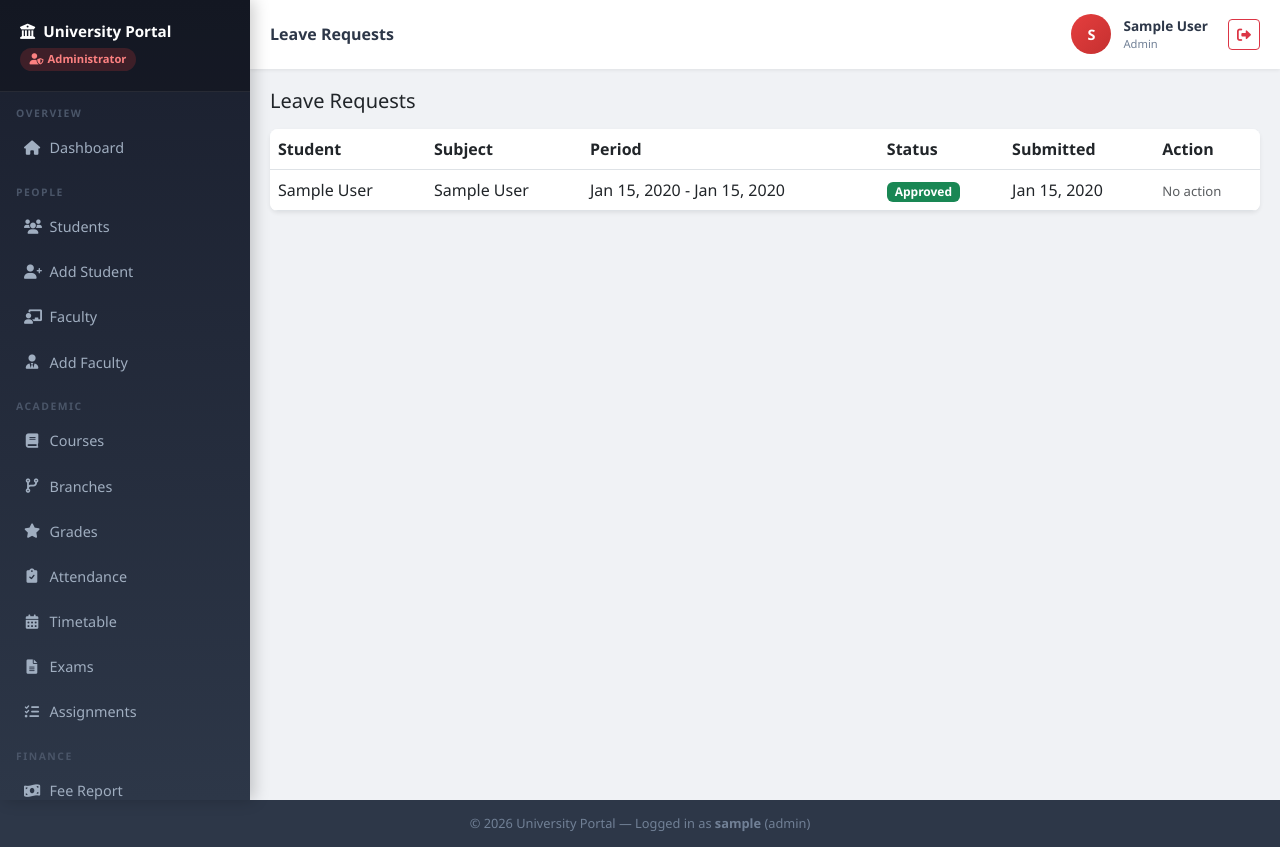
After one commit to venkatram-77/-university-portal, a Django app: page /leave-requests/ in a window 1280 px wide. The commit adds this page. Run offline with Django 5.2, Linux system fonts and the light colour scheme; a user stored in the database is signed in; tables that the repository leaves empty hold one stand-in row (values such as "Sample post").

Commit message:
Add leave requests, admin health check, and update admin credentials

```diff
--- a/student_dashboard/admin.py
+++ b/student_dashboard/admin.py
@@ -1,5 +1,5 @@
 from django.contrib import admin
-from .models import Branch, Course, Student, Grade, Attendance, Faculty, UserRole, FeePayment, Assignment, Timetable, ExamSchedule, Notice, Event, Fee, Department, Enrollment, Submission
+from .models import Branch, Course, Student, Grade, Attendance, Faculty, UserRole, FeePayment, Assignment, Timetable, ExamSchedule, Notice, Event, Fee, Department, Enrollment, Submission, LeaveRequest
 
 admin.site.register(Branch)
 admin.site.register(Course)
@@ -18,3 +18,4 @@ admin.site.register(ExamSchedule)
 admin.site.register(Notice)
 admin.site.register(Event)
 admin.site.register(Fee)
+admin.site.register(LeaveRequest)
--- a/student_dashboard/templates/attendance.html
+++ b/student_dashboard/templates/attendance.html
@@ -4,9 +4,12 @@
 {% block content %}
 <div class="d-flex justify-content-between align-items-center mb-3">
     <h5 class="mb-0">Attendance Records</h5>
+    {% if role != 'student' %}
     <a href="{% url 'attendance_mark' %}" class="btn btn-primary btn-sm"><i class="fas fa-plus me-1"></i>Mark Attendance</a>
+    {% endif %}
 </div>
 
+{% if role != 'student' %}
     <div class="bg-white rounded-3 shadow-sm p-3 mb-3">
         <form method="get" class="d-flex gap-2 flex-wrap align-items-end">
             <div>
@@ -23,6 +26,7 @@
             <button type="submit" class="btn btn-sm btn-outline-primary">Filter</button>
         </form>
     </div>
+    {% endif %}
 
 <div class="bg-white rounded-3 shadow-sm overflow-hidden">
     <table class="table table-hover mb-0">
--- a/student_dashboard/templates/base.html
+++ b/student_dashboard/templates/base.html
@@ -8,7 +8,16 @@
     <link href="https://cdn.jsdelivr.net/npm/bootstrap@5.3.0/dist/css/bootstrap.min.css" rel="stylesheet">
     <link rel="stylesheet" href="https://cdnjs.cloudflare.com/ajax/libs/font-awesome/6.0.0/css/all.min.css">
     <style>
-        body { background: #f0f2f5; font-family: 'Segoe UI', sans-serif; margin: 0; }
+        body {
+            background: #f0f2f5;
+            font-family: 'Segoe UI', sans-serif;
+            margin: 0;
+            min-height: 100vh;
+            overflow-x: hidden;
+        }
+        body.sidebar-open {
+            overflow: hidden;
+        }
         .sidebar {
             width: 250px; position: fixed; left: 0; top: 0; bottom: 0;
             background: linear-gradient(180deg, #1a1f2e 0%, #2d3748 100%);
@@ -34,10 +43,11 @@
             letter-spacing: 1.5px; color: #4a5568; font-weight: 700;
         }
         .sidebar .nav-link {
-            color: #a0aec0; padding: 0.55rem 1rem;
+            color: #a0aec0; padding: 0.6rem 1rem;
             margin: 0.1rem 0.5rem; border-radius: 8px;
-            font-size: 0.85rem; display: flex; align-items: center;
+            font-size: 0.9rem; display: flex; align-items: center;
             gap: 0.6rem; transition: all 0.2s; text-decoration: none;
+            min-height: 42px;
         }
         .sidebar .nav-link:hover, .sidebar .nav-link.active {
             background: rgba(102,126,234,0.25); color: #fff;
@@ -57,37 +67,51 @@
             display: block;
             opacity: 1;
         }
-        .main-content { margin-left: 250px; min-height: 100vh; display: flex; flex-direction: column; }
+        .main-content {
+            margin-left: 250px;
+            min-height: 100vh;
+            display: flex;
+            flex-direction: column;
+            width: calc(100% - 250px);
+        }
         .topbar {
-            background: white; padding: 0.75rem 1.5rem;
+            background: white; padding: 0.9rem 1.25rem;
             box-shadow: 0 1px 4px rgba(0,0,0,0.08);
             display: flex; justify-content: space-between; align-items: center;
-            position: sticky; top: 0; z-index: 100;
+            position: sticky; top: 0; z-index: 100; gap: 0.8rem;
         }
         .topbar-title { font-weight: 700; color: #2d3748; font-size: 1rem; margin: 0; }
-        .user-info { display: flex; align-items: center; gap: 0.75rem; }
+        .user-info { display: flex; align-items: center; gap: 0.75rem; margin-left: auto; flex-wrap: wrap; justify-content: flex-end; }
         .avatar {
-            width: 32px; height: 32px; border-radius: 50%;
+            width: 40px; height: 40px; border-radius: 50%;
             display: flex; align-items: center; justify-content: center;
-            font-weight: 700; font-size: 0.8rem; color: white;
+            font-weight: 700; font-size: 0.9rem; color: white;
+            flex-shrink: 0;
         }
         .avatar-admin { background: linear-gradient(135deg, #e53e3e, #c53030); }
         .avatar-faculty { background: linear-gradient(135deg, #38a169, #276749); }
         .avatar-student { background: linear-gradient(135deg, #667eea, #764ba2); }
-        .content-area { padding: 1.5rem; flex: 1; }
+        .content-area { padding: 1.25rem; flex: 1; }
         footer { background: #2d3748; color: #718096; text-align: center; padding: 0.875rem; font-size: 0.8rem; }
-        @media (max-width: 768px) {
+        @media (max-width: 991px) {
             .sidebar {
-                width: 100%; position: fixed; height: 100vh; top: 0; left: 0;
+                width: min(86vw, 280px);
                 transform: translateX(-100%);
-                box-shadow: none; max-width: 100%;
+                box-shadow: none;
             }
             .sidebar.open { transform: translateX(0); }
-            .main-content { margin-left: 0; }
+            .main-content { margin-left: 0; width: 100%; }
             .content-area { padding: 1rem; }
-            .topbar { padding: 0.75rem 1rem; }
+            .topbar { padding: 0.8rem 1rem; }
             .sidebar .nav-link { margin: 0.1rem 0.75rem; }
             .sidebar-footer { padding-bottom: 1.25rem; }
+        }
+        @media (max-width: 576px) {
+            .content-area { padding: 0.85rem; }
+            .topbar { padding: 0.75rem 0.85rem; }
+            .topbar-title { font-size: 0.95rem; }
+            .user-info { gap: 0.5rem; }
+            .user-info > div:last-child { display: none; }
         }
     </style>
     {% block extra_css %}{% endblock %}
@@ -138,6 +162,7 @@
         <ul class="nav flex-column">
             <li><a class="nav-link" href="{% url 'notice_board' %}"><i class="fas fa-bullhorn"></i> Notices</a></li>
             <li><a class="nav-link" href="{% url 'events' %}"><i class="fas fa-calendar-day"></i> Events</a></li>
+            <li><a class="nav-link" href="{% url 'leave_requests' %}"><i class="fas fa-envelope-open-text"></i> Leave Requests</a></li>
         </ul>
         <div class="sidebar-section">System</div>
         <ul class="nav flex-column">
@@ -169,6 +194,7 @@
         <ul class="nav flex-column">
             <li><a class="nav-link" href="{% url 'notice_board' %}"><i class="fas fa-bullhorn"></i> Notices</a></li>
             <li><a class="nav-link" href="{% url 'events' %}"><i class="fas fa-calendar-day"></i> Events</a></li>
+            <li><a class="nav-link" href="{% url 'leave_requests' %}"><i class="fas fa-envelope-open-text"></i> Leave Requests</a></li>
         </ul>
 
         <!-- STUDENT MENU -->
@@ -190,6 +216,7 @@
             <li><a class="nav-link" href="{% url 'fee_report' %}"><i class="fas fa-money-bill-wave"></i> My Fees</a></li>
             <li><a class="nav-link" href="{% url 'notice_board' %}"><i class="fas fa-bullhorn"></i> Notices</a></li>
             <li><a class="nav-link" href="{% url 'events' %}"><i class="fas fa-calendar-day"></i> Events</a></li>
+            <li><a class="nav-link" href="{% url 'leave_requests' %}"><i class="fas fa-envelope-open-text"></i> Leave Request</a></li>
         </ul>
         {% endif %}
     </div>
@@ -238,9 +265,17 @@
     function toggleSidebar() {
         sidebar.classList.toggle('open');
         overlay.classList.toggle('active');
+        document.body.classList.toggle('sidebar-open');
     }
     if (mobileMenuBtn) mobileMenuBtn.addEventListener('click', toggleSidebar);
     if (overlay) overlay.addEventListener('click', toggleSidebar);
+    document.querySelectorAll('.sidebar .nav-link').forEach(link => {
+        link.addEventListener('click', () => {
+            if (window.innerWidth <= 991) {
+                toggleSidebar();
+            }
+        });
+    });
 </script>
 {% block extra_js %}{% endblock %}
 </body>
--- a/student_dashboard/templates/grades.html
+++ b/student_dashboard/templates/grades.html
@@ -4,7 +4,9 @@
 {% block content %}
 <div class="d-flex justify-content-between align-items-center mb-3">
     <h5 class="mb-0">Grades</h5>
+    {% if role != 'student' %}
     <a href="{% url 'grade_add' %}" class="btn btn-primary btn-sm"><i class="fas fa-plus me-1"></i>Add Grade</a>
+    {% endif %}
 </div>
 
 <div class="bg-white rounded-3 shadow-sm p-3 mb-3">
--- /dev/null
+++ b/student_dashboard/templates/leave_requests.html
@@ -0,0 +1,107 @@
+{% extends 'base.html' %}
+{% block title %}Leave Requests{% endblock %}
+{% block page_title %}Leave Requests{% endblock %}
+{% block content %}
+<div class="d-flex justify-content-between align-items-center mb-3">
+    <h5 class="mb-0">Leave Requests</h5>
+    {% if role == 'student' %}
+    <a href="{% url 'leave_request_add' %}" class="btn btn-primary btn-sm"><i class="fas fa-envelope-open-text me-1"></i>Request Leave</a>
+    {% endif %}
+</div>
+
+<div class="bg-white rounded-3 shadow-sm overflow-hidden">
+    <table class="table table-hover mb-0">
+        <thead style="background:#f7fafc;">
+            <tr>
+                <th>Student</th>
+                <th>Subject</th>
+                <th>Period</th>
+                <th>Status</th>
+                <th>Submitted</th>
+                <th>Action</th>
+            </tr>
+        </thead>
+        <tbody>
+            {% for request in leave_requests %}
+            <tr>
+                <td>{{ request.student.user.get_full_name|default:request.student.user.username }}</td>
+                <td>{{ request.subject }}</td>
+                <td>
+                    {% if request.start_date and request.end_date %}
+                        {{ request.start_date|date:'M d, Y' }} - {{ request.end_date|date:'M d, Y' }}
+                    {% elif request.start_date %}
+                        {{ request.start_date|date:'M d, Y' }}
+                    {% else %}
+                        N/A
+                    {% endif %}
+                </td>
+                <td>
+                    <span class="badge {% if request.status == 'approved' %}bg-success{% elif request.status == 'rejected' %}bg-danger{% else %}bg-warning text-dark{% endif %}">{{ request.get_status_display }}</span>
+                </td>
+                <td>{{ request.created_at|date:'M d, Y' }}</td>
+                <td>
+                    {% if role != 'student' %}
+                        {% if request.status == 'pending' %}
+                            <button class="btn btn-xs btn-outline-success" data-bs-toggle="modal" data-bs-target="#approveModal{{ request.id }}">Approve</button>
+                            <button class="btn btn-xs btn-outline-danger" data-bs-toggle="modal" data-bs-target="#rejectModal{{ request.id }}">Reject</button>
+                        {% else %}
+                            <span class="text-muted" style="font-size:0.82rem;">No action</span>
+                        {% endif %}
+                    {% endif %}
+                </td>
+            </tr>
+            {% if role != 'student' %}
+            <div class="modal fade" id="approveModal{{ request.id }}" tabindex="-1" aria-labelledby="approveModalLabel{{ request.id }}" aria-hidden="true">
+                <div class="modal-dialog modal-dialog-centered">
+                    <div class="modal-content">
+                        <form method="post" action="{% url 'leave_request_approve' request.pk %}">
+                            {% csrf_token %}
+                            <div class="modal-header">
+                                <h5 class="modal-title" id="approveModalLabel{{ request.id }}">Approve Leave</h5>
+                                <button type="button" class="btn-close" data-bs-dismiss="modal" aria-label="Close"></button>
+                            </div>
+                            <div class="modal-body">
+                                <div class="mb-3">
+                                    <label class="form-label">Response Note</label>
+                                    <textarea name="response_note" class="form-control" rows="3"></textarea>
+                                </div>
+                            </div>
+                            <div class="modal-footer">
+                                <button type="button" class="btn btn-secondary" data-bs-dismiss="modal">Cancel</button>
+                                <button type="submit" class="btn btn-success">Approve</button>
+                            </div>
+                        </form>
+                    </div>
+                </div>
+            </div>
+            <div class="modal fade" id="rejectModal{{ request.id }}" tabindex="-1" aria-labelledby="rejectModalLabel{{ request.id }}" aria-hidden="true">
+                <div class="modal-dialog modal-dialog-centered">
+                    <div class="modal-content">
+                        <form method="post" action="{% url 'leave_request_reject' request.pk %}">
+                            {% csrf_token %}
+                            <div class="modal-header">
+                                <h5 class="modal-title" id="rejectModalLabel{{ request.id }}">Reject Leave</h5>
+                                <button type="button" class="btn-close" data-bs-dismiss="modal" aria-label="Close"></button>
+                            </div>
+                            <div class="modal-body">
+                                <div class="mb-3">
+                                    <label class="form-label">Response Note</label>
+                                    <textarea name="response_note" class="form-control" rows="3"></textarea>
+                                </div>
+                            </div>
+                            <div class="modal-footer">
+                                <button type="button" class="btn btn-secondary" data-bs-dismiss="modal">Cancel</button>
+                                <button type="submit" class="btn btn-danger">Reject</button>
+                            </div>
+                        </form>
+                    </div>
+                </div>
+            </div>
+            {% endif %}
+            {% empty %}
+            <tr><td colspan="6" class="text-center text-muted py-4">No leave requests found.</td></tr>
+            {% endfor %}
+        </tbody>
+    </table>
+</div>
+{% endblock %}
--- a/student_dashboard/urls.py
+++ b/student_dashboard/urls.py
@@ -2,6 +2,7 @@ from django.urls import path
 from . import views
 
 urlpatterns = [
+    path('healthz/', views.health_check, name='health_check'),
     path('signup/', views.user_signup, name='signup'),
     path('login/', views.user_login, name='login'),
     path('logout/', views.user_logout, name='logout'),
@@ -47,6 +48,12 @@ urlpatterns = [
     path('fees/', views.fee_report, name='fee_report'),
     path('fees/pay/<int:pk>/', views.fee_pay, name='fee_pay'),
 
+    # Leave Requests
+    path('leave-requests/', views.leave_requests, name='leave_requests'),
+    path('leave-requests/add/', views.leave_request_add, name='leave_request_add'),
+    path('leave-requests/<int:pk>/approve/', views.leave_request_approve, name='leave_request_approve'),
+    path('leave-requests/<int:pk>/reject/', views.leave_request_reject, name='leave_request_reject'),
+
     # Communication
     path('notices/', views.notice_board, name='notice_board'),
     path('notices/add/', views.notice_add, name='notice_add'),
--- a/student_dashboard/views.py
+++ b/student_dashboard/views.py
@@ -8,10 +8,17 @@ from django.contrib.auth.models import User
 from django.db.models import Avg, Sum, Count, Q
 from django.utils import timezone
 from functools import wraps
+from django.http import JsonResponse
 from .models import (
     Student, Course, Branch, Grade, Attendance, Faculty, UserRole,
-    FeePayment, Assignment, Timetable, ExamSchedule, Notice, Event, Fee
+    FeePayment, Assignment, Timetable, ExamSchedule, Notice, Event, Fee,
+    LeaveRequest
 )
+
+
+# ---------- Health Check ----------
+def health_check(request):
+    return JsonResponse({'status': 'ok'})
 
 
 # ---------- Role Helpers ----------
@@ -54,6 +61,7 @@ def user_login(request):
         identifier = request.POST.get('username', '').strip()
         password = request.POST.get('password')
         role_tab = request.POST.get('role_tab', 'student')
+        normalized = identifier.replace(' ', '').replace('-', '').replace('+', '')
         user = authenticate(request, username=identifier, password=password)
         if user is None and identifier:
             if '@' in identifier:
@@ -61,14 +69,17 @@ def user_login(request):
                 if email_user:
                     user = authenticate(request, username=email_user.username, password=password)
             if user is None:
-                normalized = identifier.replace(' ', '').replace('-', '').replace('+', '')
                 if normalized.isdigit():
-                    student = Student.objects.filter(phone=identifier).first()
-                    faculty = Faculty.objects.filter(phone=identifier).first()
+                    student = Student.objects.filter(phone=normalized).first()
+                    faculty = Faculty.objects.filter(phone=normalized).first()
                     if student:
                         user = authenticate(request, username=student.user.username, password=password)
                     elif faculty:
                         user = authenticate(request, username=faculty.user.username, password=password)
+            if user is None:
+                username_user = User.objects.filter(username__iexact=identifier).first()
+                if username_user:
+                    user = authenticate(request, username=username_user.username, password=password)
         if user is not None:
             actual_role = get_role(user)
             # Validate role tab matches actual role
@@ -105,33 +116,42 @@ def forgot_password(request):
         # Find user by email or username
         user = None
         if '@' in identifier:
-            user = User.objects.filter(email=identifier).first()
+            user = User.objects.filter(email__iexact=identifier).first()
         else:
-            user = User.objects.filter(username=identifier).first()
-            if not user:
-                # try phone via student/faculty
+            normalized = identifier.replace(' ', '').replace('-', '').replace('+', '')
+            user = User.objects.filter(username__iexact=identifier).first()
+            if not user and normalized.isdigit():
                 try:
-                    s = Student.objects.get(phone=identifier)
+                    s = Student.objects.get(phone=normalized)
                     user = s.user
                 except Student.DoesNotExist:
                     try:
-                        f = Faculty.objects.get(phone=identifier)
+                        f = Faculty.objects.get(phone=normalized)
                         user = f.user
                     except Faculty.DoesNotExist:
                         pass
         if not user:
             return render(request, 'forgot_password.html', {'error': 'No account found with that email, username or phone number.'})
+        if not user.email:
+            return render(request, 'forgot_password.html', {
+                'error': 'No email address is registered for this account. Contact the administrator for help.'
+            })
         otp = str(random.randint(100000, 999999))
         request.session['reset_otp'] = otp
         request.session['reset_user_id'] = user.id
-        # Send OTP via email (prints to console in dev)
-        send_mail(
-            'University Portal - Password Reset OTP',
-            f'Your OTP for password reset is: {otp}\n\nValid for this session only.',
-            'noreply@university.com',
-            [user.email],
-            fail_silently=True,
-        )
+        try:
+            send_mail(
+                'University Portal - Password Reset OTP',
+                f'Your OTP for password reset is: {otp}\n\nValid for this session only.',
+                'noreply@university.com',
+                [user.email],
+                fail_silently=False,
+            )
+        except Exception as exc:
+            print(f'Password reset email error: {exc}')
+            return render(request, 'forgot_password.html', {
+                'error': 'Unable to send reset OTP. Please contact the administrator or configure email settings.'
+            })
         print(f'\n[PASSWORD RESET OTP] User: {user.username} | OTP: {otp}\n')
         return redirect('verify_otp')
     return render(request, 'forgot_password.html')
@@ -477,8 +497,20 @@ def profile(request):
 
 
 # ---------- Grades (faculty/admin enter, student views own) ----------
-@faculty_or_admin_required
+@login_required
 def grades(request):
+    role = get_role(request.user)
+    if role == 'student':
+        try:
+            student = Student.objects.get(user=request.user)
+        except Student.DoesNotExist:
+            return redirect('dashboard')
+        grades_list = Grade.objects.filter(student=student).select_related('student__user')
+        return render(request, 'grades.html', {
+            'grades': grades_list,
+            'role': role,
+        })
+
     grades_list = Grade.objects.select_related('student__user').all()
     student_id = request.GET.get('student')
     if student_id:
@@ -487,6 +519,7 @@ def grades(request):
         'grades': grades_list,
         'students': Student.objects.select_related('user').all(),
         'selected_student': student_id,
+        'role': role,
     })
 
 
@@ -505,8 +538,20 @@ def grade_add(request):
 
 
 # ---------- Attendance (faculty/admin mark, student views own) ----------
-@faculty_or_admin_required
+@login_required
 def attendance(request):
+    role = get_role(request.user)
+    if role == 'student':
+        try:
+            student = Student.objects.get(user=request.user)
+        except Student.DoesNotExist:
+            return redirect('dashboard')
+        attendance_list = Attendance.objects.filter(student=student).select_related('course').order_by('-date')
+        return render(request, 'attendance.html', {
+            'attendance_list': attendance_list,
+            'role': role,
+        })
+
     attendance_list = Attendance.objects.select_related('student__user', 'course').all()
     course_id = request.GET.get('course')
     date = request.GET.get('date')
@@ -519,6 +564,7 @@ def attendance(request):
         'courses': Course.objects.all(),
         'selected_course': course_id,
         'selected_date': date,
+        'role': role,
     })
 
 
@@ -537,6 +583,79 @@ def attendance_mark(request):
         'courses': Course.objects.all(),
         'today': timezone.now().date(),
     })
+
+
+@login_required
+def leave_requests(request):
+    role = get_role(request.user)
+    if role == 'student':
+        try:
+            student = Student.objects.get(user=request.user)
+        except Student.DoesNotExist:
+            return redirect('dashboard')
+        requests_list = LeaveRequest.objects.filter(student=student).order_by('-created_at')
+    else:
+        requests_list = LeaveRequest.objects.select_related('student__user', 'faculty__user').order_by('-created_at')
+    return render(request, 'leave_requests.html', {
+        'leave_requests': requests_list,
+        'role': role,
+    })
+
+
+@login_required
+def leave_request_add(request):
+    role = get_role(request.user)
+    if role != 'student':
+        return redirect('leave_requests')
+    try:
+        student = Student.objects.get(user=request.user)
+    except Student.DoesNotExist:
+        return redirect('dashboard')
+    if request.method == 'POST':
+        leave_request = LeaveRequest.objects.create(
+            student=student,
+            subject=request.POST.get('subject', '').strip(),
+            message=request.POST.get('message', '').strip(),
+            start_date=request.POST.get('start_date') or None,
+            end_date=request.POST.get('end_date') or None,
+            status='pending',
+        )
+        return redirect('leave_requests')
+    return render(request, 'leave_request_form.html')
+
+
+@faculty_or_admin_required
+def leave_request_approve(request, pk):
+    leave_request = get_object_or_404(LeaveRequest, pk=pk)
+    if request.method == 'POST':
+        leave_request.status = 'approved'
+        leave_request.response_note = request.POST.get('response_note', '').strip()
+        leave_request.responded_by = request.user
+        leave_request.responded_at = timezone.now()
+        if get_role(request.user) == 'faculty':
+            try:
+                leave_request.faculty = Faculty.objects.get(user=request.user)
+            except Faculty.DoesNotExist:
+                pass
+        leave_request.save()
+    return redirect('leave_requests')
+
+
+@faculty_or_admin_required
+def leave_request_reject(request, pk):
+    leave_request = get_object_or_404(LeaveRequest, pk=pk)
+    if request.method == 'POST':
+        leave_request.status = 'rejected'
+        leave_request.response_note = request.POST.get('response_note', '').strip()
+        leave_request.responded_by = request.user
+        leave_request.responded_at = timezone.now()
+        if get_role(request.user) == 'faculty':
+            try:
+                leave_request.faculty = Faculty.objects.get(user=request.user)
+            except Faculty.DoesNotExist:
+                pass
+        leave_request.save()
+    return redirect('leave_requests')
 
 
 # ---------- Fee ----------
--- a/university_portal/settings.py
+++ b/university_portal/settings.py
@@ -191,11 +191,11 @@ LOGIN_REDIRECT_URL = 'dashboard'
 
 # Email backend
 if DEBUG:
-    EMAIL_BACKEND = 'django.core.mail.backends.console.EmailBackend'
+    EMAIL_BACKEND = os.getenv('EMAIL_BACKEND', 'django.core.mail.backends.console.EmailBackend')
 else:
-    EMAIL_BACKEND = 'django.core.mail.backends.smtp.EmailBackend'
+    EMAIL_BACKEND = os.getenv('EMAIL_BACKEND', 'django.core.mail.backends.smtp.EmailBackend')
 
-DEFAULT_FROM_EMAIL = 'noreply@university.com'
+DEFAULT_FROM_EMAIL = os.getenv('DEFAULT_FROM_EMAIL', 'noreply@university.com')
 EMAIL_HOST = os.getenv('EMAIL_HOST', 'smtp.yourdomain.com')
 EMAIL_PORT = int(os.getenv('EMAIL_PORT', 587))
 EMAIL_USE_TLS = os.getenv('EMAIL_USE_TLS', 'True') == 'True'
```
Also changed, not shown: create_admin.py (+8 -3 lines), create_test_account.py (added, +49 -0 lines), render.yaml (+20 -3 lines), setup.py (+22 -6 lines), student_dashboard/context_processors.py (added, +15 -0 lines), student_dashboard/models.py (+25 -0 lines), student_dashboard/templates/leave_request_form.html (added, +33 -0 lines), student_dashboard/templates/login.html (+17 -16 lines), README.md, student_dashboard/migrations/0004_leaverequest.py (added). Lines whose indentation alone changed are shown as unchanged.
